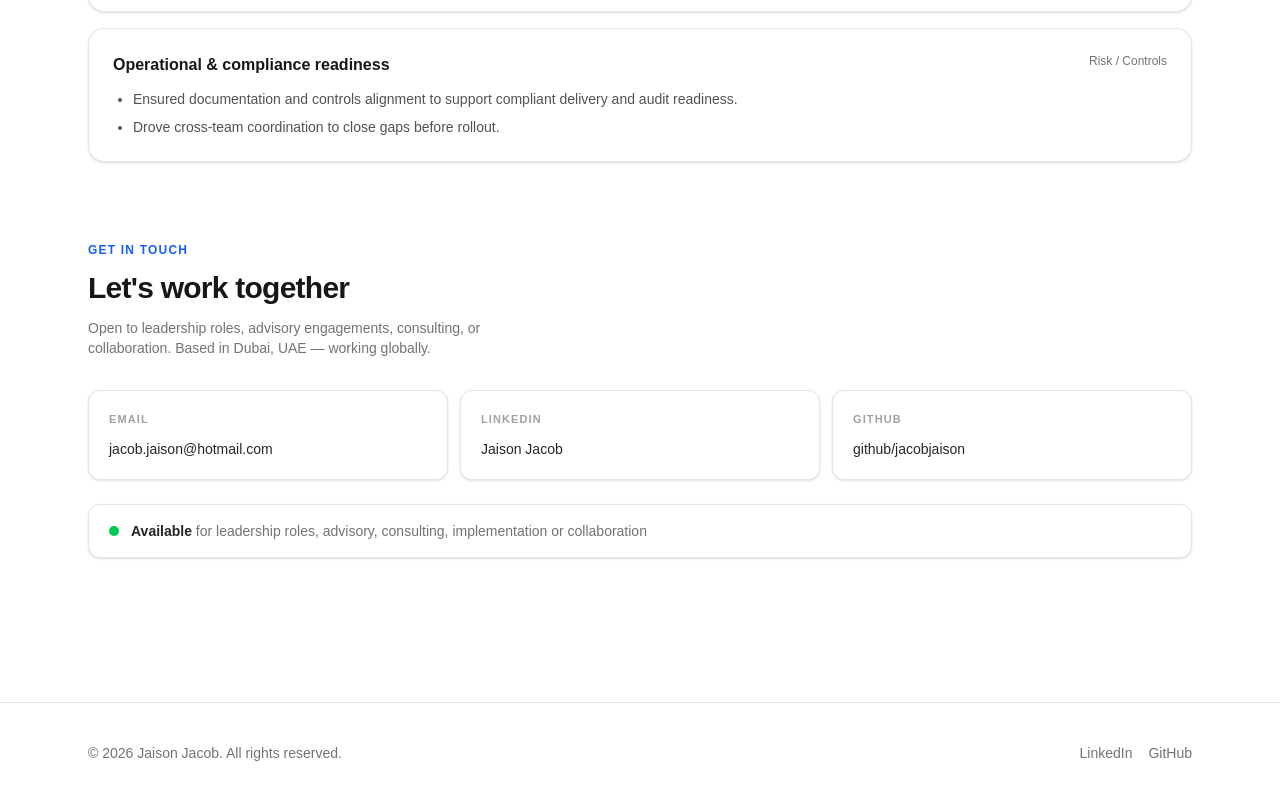
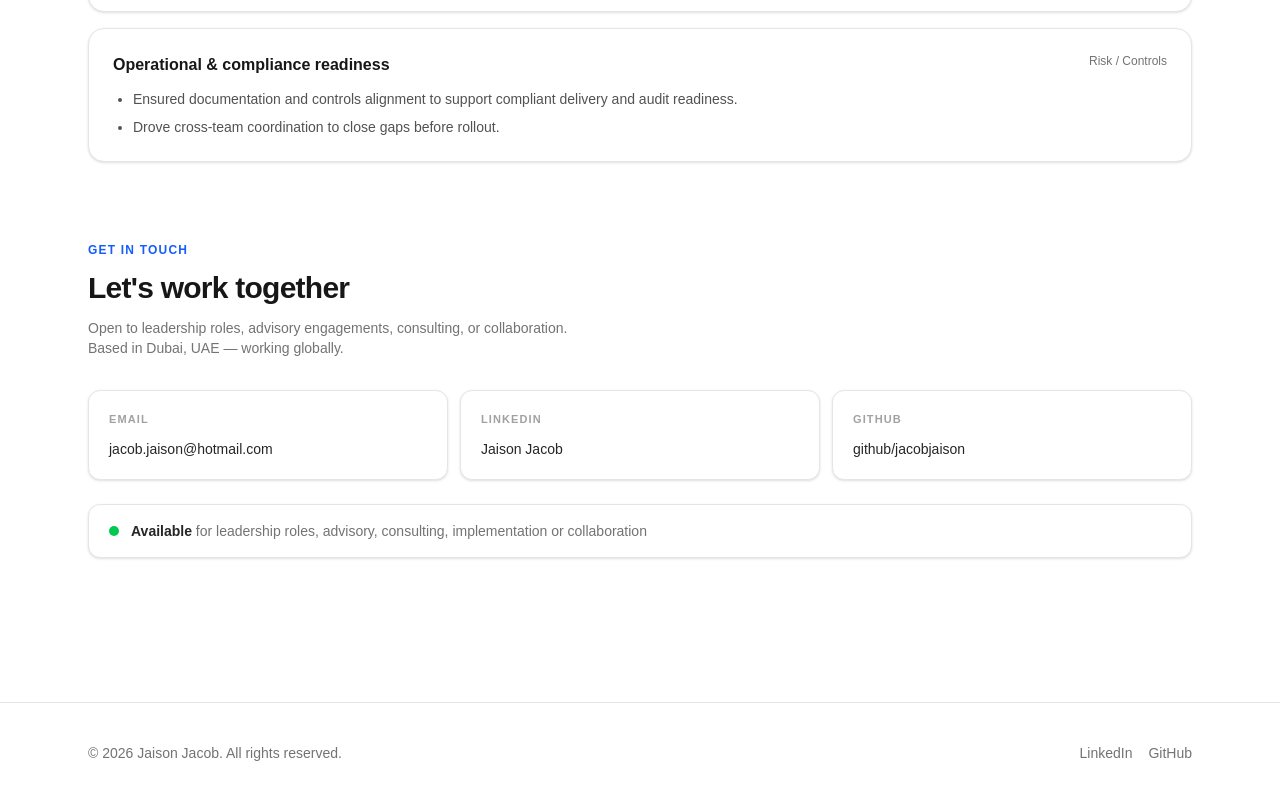
Before and after one commit to jacobKjaison/jaison-site, a Next.js app: page / in a window 1280 px wide. Shown: the part 1632-2431 px from the top of the page. Built offline with nearby package versions, Linux system fonts and the light colour scheme.

Commit message:
Update on Contact main opening text

```diff
--- a/src/app/contact/page.tsx
+++ b/src/app/contact/page.tsx
@@ -7,7 +7,7 @@ export default function Contact() {
       <h1 className="text-3xl font-bold tracking-tight sm:text-4xl mb-3">
         Lets work together
       </h1>
-      <p className="text-neutral-500 sm:text-base mb-12 max-w-md">
+      <p className="text-neutral-500 sm:text-base mb-12 max-w-lg">
         Open to leadership roles, advisory engagements, consulting, or collaboration.
         Based in Dubai, UAE — working globally.
       </p>
--- a/src/app/page.tsx
+++ b/src/app/page.tsx
@@ -205,7 +205,7 @@ export default function Home() {
         <h2 className="text-2xl font-bold tracking-tight sm:text-3xl mb-3">
           Let's work together
         </h2>
-        <p className="text-neutral-500 text-sm mb-8 max-w-md">
+        <p className="text-neutral-500 text-sm mb-8 max-w-lg">
           Open to leadership roles, advisory engagements, consulting, or collaboration.
           Based in Dubai, UAE — working globally.
         </p>
```
